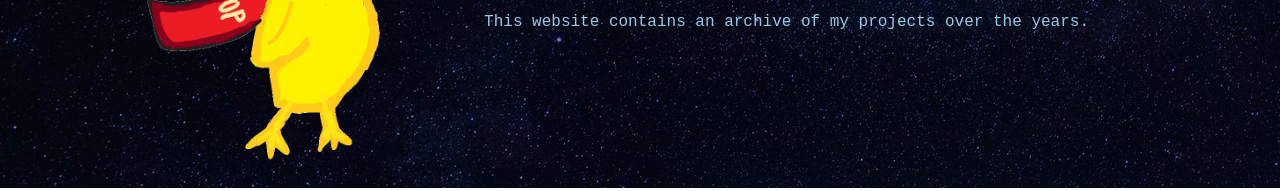
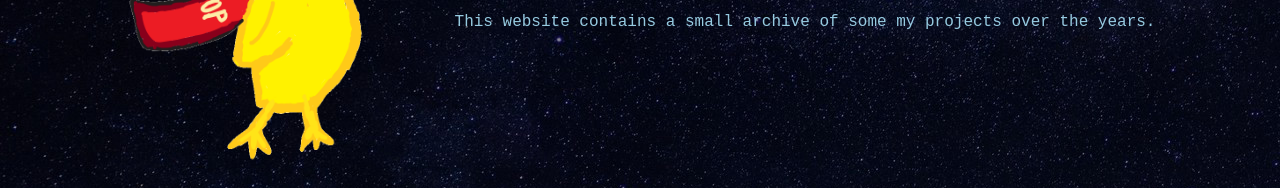
Before and after one commit to AwesomeNevi/AwesomeNevi.github.io, a plain HTML site: page index.html in a window 1280 px wide. Shown: the part 645-836 px from the top of the page. Drawn offline with nearby package versions, Linux system fonts and the light colour scheme.

Commit message:
Update index.html

```diff
--- a/index.html
+++ b/index.html
@@ -62,7 +62,7 @@ Tinkering since 2014.
 
                                 <font color="#96cae0">
                                 <pre>
-This website contains an archive of my projects over the years.
+This website contains a small archive of some my projects over the years.
                                 </pre>
                                 </font>
 
```
